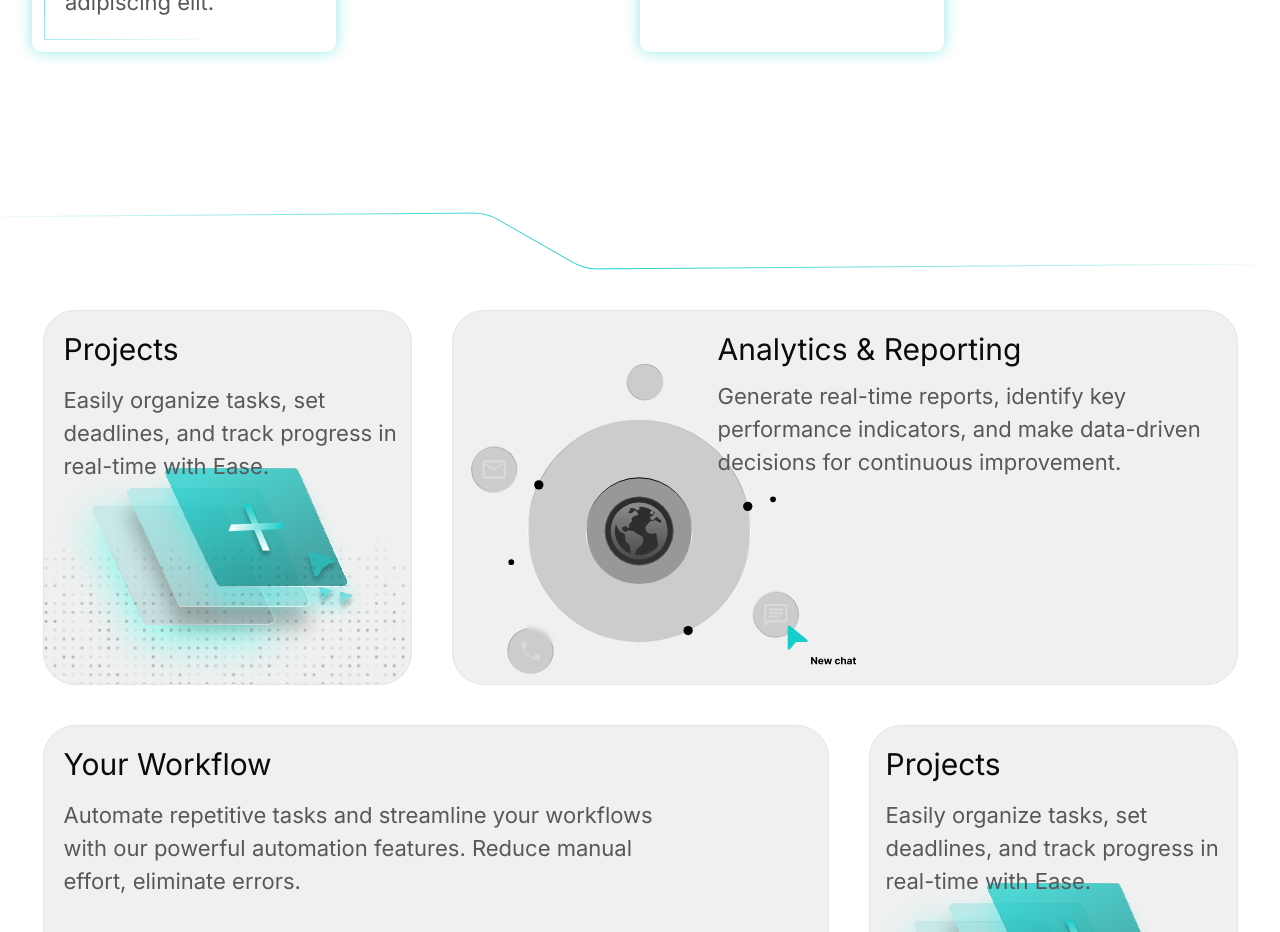
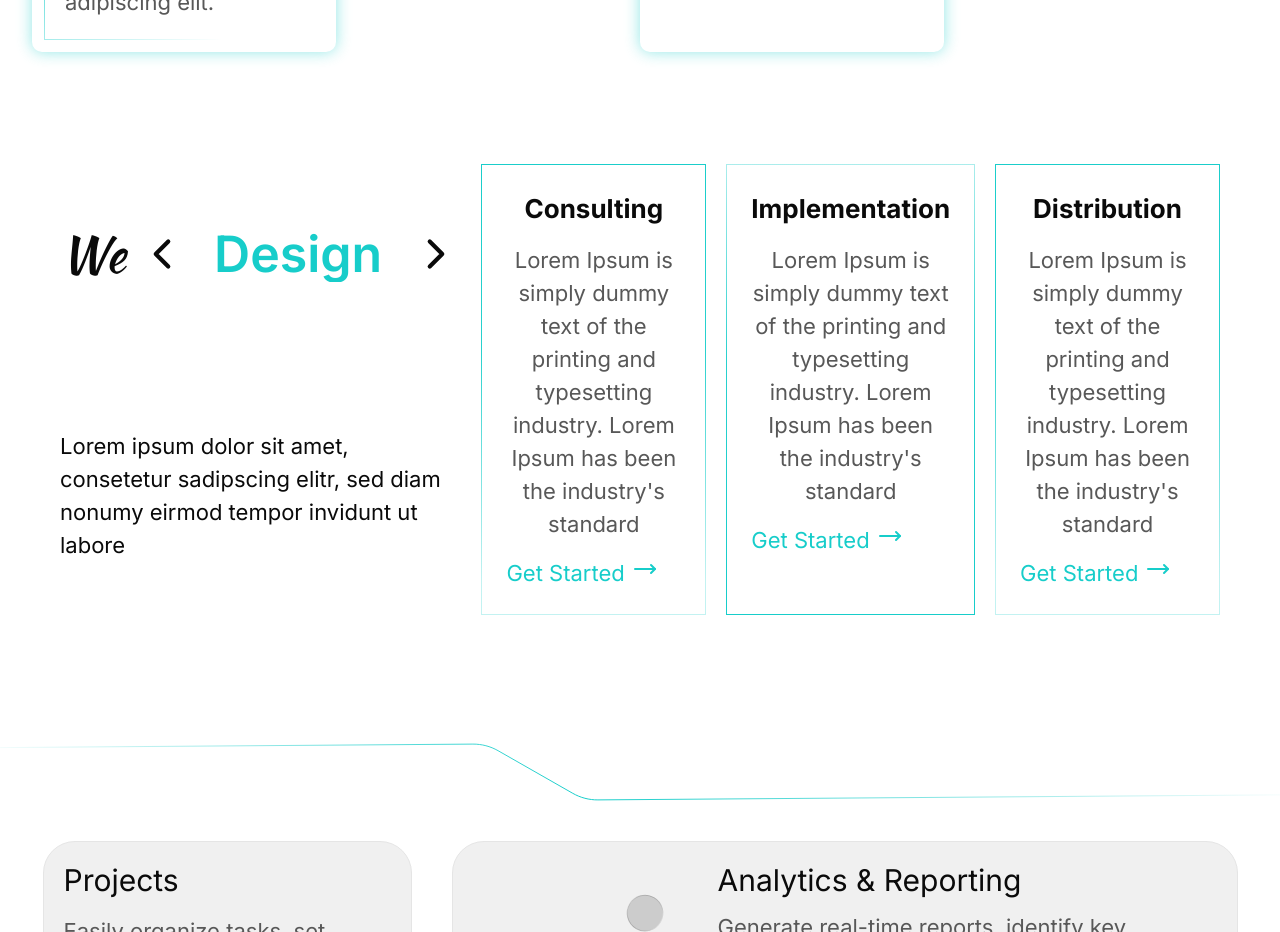
Before and after one commit to Roshen-Perera/ceylon-developers-portfolio, a Next.js app: page / in a window 1280 px wide. Shown: the part 3580-4512 px from the top of the page. Built offline with nearby package versions, Linux system fonts and the light colour scheme.

Commit message:
Add WeDoSection component import to Home page

```diff
--- a/app/page.tsx
+++ b/app/page.tsx
@@ -15,6 +15,7 @@ import ServiceCarousel from "@/components/serviceCarousel";
 import Services from "@/components/Services";
 import VerticalTextSlider from "@/components/slider";
 import TechStack from "@/components/techStack";
+import WeDoSection from "@/components/weDoSection";
 import Why from "@/components/Why";
 import { MoveRight } from "lucide-react";
 import Image from "next/image";
@@ -31,6 +32,7 @@ export default function Home() {
       <Services/>
       <Why/>
       <Approach/>
+      <WeDoSection/>
       <div className="flex flex-col items-center justify-center mt-12">
         <div className="mt-20 mb-10 ">
           <svg
```
